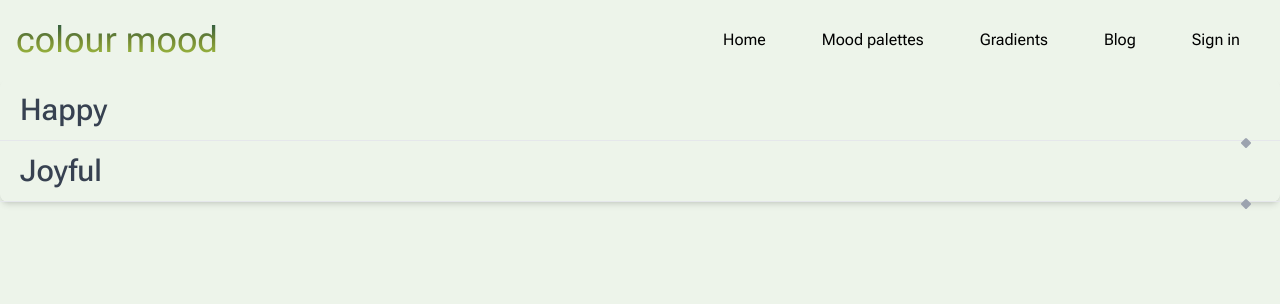
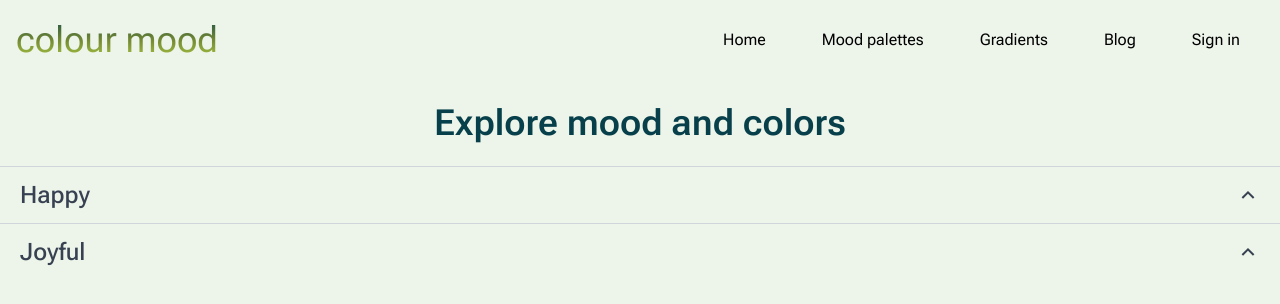
Before and after one commit to motuncoded/colourmood, a Next.js app: page /colormood in a window 1280 px wide. Shown: the top 304 px of the page. Built offline with nearby package versions, Linux system fonts and the light colour scheme.

Commit message:
fix:created the color accordion

```diff
--- a/src/components/ColorAccordion.tsx
+++ b/src/components/ColorAccordion.tsx
@@ -1,10 +1,16 @@
 import React,{useState} from 'react'
-import items from  "./json/coloremotion.json"
+import items from "./json/coloremotion.json"
+import { RiArrowDownSLine, RiArrowUpSLine } from "react-icons/ri";
+
 
 interface AccordionItem {
    id: number;
    title: string;
    content: string;
+}
+type Color = {
+  name: string,
+  hexCode:string
  }
 
 export default function ColorAccordion() {
@@ -14,59 +20,52 @@ export default function ColorAccordion() {
        setActiveIndex(index === activeIndex ? null : index);
      }
   return (
-    <div className=" rounded-lg shadow-md w-full">
+    <section className="rounded-lg  w-full divide-y divide-gray-300">
+      <h1
+        style={{
+          fontSize: "clamp(1.5rem, 5vw, 2.25rem)",
+        }}
+        className="text-center py-4  font-semibold text-[var(--primary-color)]"
+      >
+        Explore mood and colors
+      </h1>
       {items.map((item, index) => (
-        <div key={index} className="border-b border-gray-200 ">
+        <div key={index} className="divide-y divide-gray-300">
           <div
             className={`
-              px-5 py-3 text-left text-gray-700 font-medium text-sm leading-5
-              ${activeIndex === index ? "bg-gray-100" : ""}
+              px-5 py-3 flex justify-between text-gray-700 font-medium text-sm leading-5
+              ${activeIndex === index ? "divide-y divide-gray-300" : ""}
             `}
             onClick={() => handleItemClick(index)}
           >
-            <h1 className='text-3xl'>{item.title}</h1>
-            <button className="float-right">
+            <h2 className="text-2xl font">{item.title}</h2>
+            <button className="">
               {activeIndex === index ? (
-                <svg
-                  className="h-5 w-5 text-gray-400"
-                  viewBox="0 0 20 20"
-                  fill="currentColor"
-                >
-                  <path
-                    fillRule="evenodd"
-                    d="M14.707 10.293a1 1 0 010 1.414l-4 4a1 1 0 01-1.414 0l-4-4a1 1 0 011.414-1.414L10 14.586l3.293-3.293a1 1 0 011.414 0z"
-                    clipRule="evenodd"
-                  />
-                </svg>
+                <RiArrowDownSLine size="24" />
               ) : (
-                <svg
-                  className="h-5 w-5 text-gray-400"
-                  viewBox="0 0 20 20"
-                  fill="currentColor"
-                >
-                  <path
-                    fillRule="evenodd"
-                    d="M5.293 10.293a1 1 0 011.414 0l4 4a1 1 0 010 1.414l-4 4a1 1 0 01-1.414 0l-4-4a1 1 0 010-1.414l4-4a1 1 0 011.414 0z"
-                    clipRule="evenodd"
-                  />
-                </svg>
+                <RiArrowUpSLine size="24" />
               )}
             </button>
           </div>
 
           {activeIndex === index && (
-            <ul className="px-5 py-3 text-gray-700 text-sm leading-5 rounded-b-lg">
-              <li
-                style={{
-                  width: "50px",
-                  height: "50px",
-
-                }}
-                className=''>{ }</li>
+            <ul className="px-5 text-gray-700 text-sm leading-5 rounded-b-lg grid grid-cols-5 gap-4 max-sm:grid-cols-2 ">
+              {item.colours.map((color: Color, colorIndex: number) => (
+                <li
+                  key={colorIndex}
+                  className="my-2 flex items-center flex-col"
+                >
+                  <div
+                    className="w-40 h-40 rounded-lg mr-4"
+                    style={{ backgroundColor: color.hexCode }}
+                  ></div>
+                  <h2 className="text-2xl">{color.name}</h2>
+                </li>
+              ))}
             </ul>
           )}
         </div>
       ))}
-    </div>
+    </section>
   );
 }
--- a/src/components/ColorList.tsx
+++ b/src/components/ColorList.tsx
@@ -77,8 +77,8 @@ const ColorList = () => {
   );
 
   return (
-    <div className="my-16 max-sm:my-8">
-      <ul className="grid grid-cols-6 gap-4  max-sm:grid-cols-2 max-sm:gap-2 mx-4 max-md:grid-cols-3 max-lg:grid-cols-3 max-xl:grid-cols-4">
+    <div className="py-12  max-md:py-5">
+      <ul className="grid grid-cols-6 gap-4  max-sm:grid-cols-2 max-sm:gap-4 mx-4 max-md:grid-cols-3 max-lg:grid-cols-3 max-xl:grid-cols-4">
         {colorsList.map((color: ColorInfo, index) => (
           <li
             key={index}
@@ -174,7 +174,7 @@ const ColorList = () => {
         ))}
       </ul>
 
-      <div className="flex justify-center items-center  py-4">
+      <div className="flex justify-center items-center  my-4">
         <button
           type="submit"
           onClick={generateColors}
--- a/src/components/ColorTools.tsx
+++ b/src/components/ColorTools.tsx
@@ -14,9 +14,9 @@ const sections = [
   },
 ];
 
-export default function Home() {
+export default function ColorTools () {
   return (
-    <div className=" py-12 ">
+    <div className="py-5 ">
       <div className="">
         {sections.map((section) => (
           <div key={section.title} className="p-4">
--- a/src/components/Navbar.tsx
+++ b/src/components/Navbar.tsx
@@ -81,7 +81,7 @@ export default function Navbar() {
     setMenu(false);
   };
   return (
-    <div className="fixed top-0 left-0 w-full h-[80px] p-4 flex justify-between items-center bg-[var(--light-color)] z-50">
+    <div className="sticky top-0 left-0 w-full h-[80px] p-4 flex justify-between items-center bg-[var(--light-color)] z-50">
       <Logo />
       {/* Static menu for large screens */}
       <div className="hidden lg:flex justify-center items-center">
--- a/src/components/json/coloremotion.json
+++ b/src/components/json/coloremotion.json
@@ -2,11 +2,32 @@
   {
     "title": "Happy",
     "colours": [
-      "#E74C3C"
+      { "name": "Yellow", "hexCode": "#FFFF00" },
+      { "name": "Orange", "hexCode": "#FFA500" },
+      { "name": "Light Green", "hexCode": "#90EE90" },
+      { "name": "Pink", "hexCode": "#FFC0CB" },
+      { "name": "Sky Blue", "hexCode": "#87CEEB" },
+      { "name": "Gold", "hexCode": "#FFD700" },
+      { "name": "Coral", "hexCode": "#FF7F50" },
+      { "name": "Lavender", "hexCode": "#E6E6FA" },
+      { "name": "Peach", "hexCode": "#FFDAB9" },
+      { "name": "Mint", "hexCode": "#98FF98" }
     ]
   },
   {
     "title": "Joyful",
-    "colours": []
+     "colours": [{
+      "name": "Red",
+      "hexCode": "#E74C3C"
+
+
+    },{
+      "name": "white",
+      "hexCode": "#E74C3C"
+
+
+    }
+  ]
+
   }
 ]
--- a/src/pages/color.tsx
+++ b/src/pages/color.tsx
@@ -47,11 +47,11 @@ export default function Color() {
   };
 
   return (
-    <section>
-      <div className="flex justify-center items-center my-4">
+    <section className="pt-10 max-sm:py-0">
+      <div className="flex justify-center items-center ">
         <div className="bg-transparent w-2/5 border p-2 rounded flex justify-start items-center shadow-md max-sm:w-4/5 max-md:w-4/5 max-xl:w-4/5">
           <BsSearch aria-hidden="true" />
-          <label htmlFor="search"></label>
+          <label htmlFor="search" className="sr-only"></label>
           <input
             type="text"
             value={searchTerm}
@@ -67,7 +67,7 @@ export default function Color() {
       </div>
       {searchTerm === "" && <ColorList />}
       {searchTerm !== "" && result.length > 0 && (
-        <div className="my-16 max-sm:my-8">
+        <div className="pt-20 max-sm:py-10 max-md:py-5">
           <ul className="grid grid-cols-6 gap-4  max-sm:grid-cols-2 max-sm:gap-2 mx-4 max-md:grid-cols-3 max-lg:grid-cols-3 max-xl:grid-cols-4">
             {result.map((color, index) => (
               <li
--- a/src/pages/colormood.tsx
+++ b/src/pages/colormood.tsx
@@ -8,9 +8,9 @@ const Colormood: React.FC = () => {
 
 
   return (
-    <div className='mt-[5rem]'>
+    <>
       <ColorAccordion />
-    </div>
+    </>
   );
 };
 
--- a/src/pages/colorpalette.tsx
+++ b/src/pages/colorpalette.tsx
@@ -66,15 +66,15 @@ const ColorPalette = () => {
   }, []);
 
   return (
-    <div className={`${roboto_flex} pt-14`}>
-      <h2
+    <div className={`${roboto_flex}`}>
+      <h1
         style={{
-          fontSize: "clamp(1.25rem, 5vw, 2.25rem)",
+          fontSize: "clamp(1.5rem, 5vw, 2.25rem)",
         }}
         className=" text-center py-4  font-semibold text-[var(--primary-color)]"
       >
         Trending color palettes
-      </h2>
+      </h1>
 
       <div className="grid grid-cols-3 gap-3 p-4 max-sm:grid-cols-1 place-items-center max-md:grid-cols-1 max-lg:grid-cols-2 max-xl:grid-cols-2">
         {palettes.map((palette, paletteIndex) => (
--- a/src/pages/moodpalette.tsx
+++ b/src/pages/moodpalette.tsx
@@ -47,9 +47,9 @@ const MoodPalette = () => {
   };
 
   return (
-    <div className="pt-[5rem] py-[2rem] min-h-[100vh]">
+    <div className=" min-h-[100vh]">
       <h2
-        style={{ fontSize: "clamp(1.25rem, 5vw, 2.25rem)" }}
+        style={{ fontSize: "clamp(1.5rem, 5vw, 2.25rem)" }}
         className="text-center py-2 font-semibold text-[var(--primary-color)]"
       >
         Trending Mood Palettes
@@ -71,7 +71,7 @@ const MoodPalette = () => {
                         backgroundColor: color,
                         display: "inline-block",
                       }}
-                      className={`relative w-[75px] max-sm:text-[.75rem] max-md:text-[.85rem]  max-xl:text-[.85rem] max-sm:w-[60px] max-xl:w-[60px] h-[150px] ${
+                      className={`relative w-[75px] max-sm:text-[.75rem] max-md:text-[.85rem]  max-xl:text-[.85rem] max-sm:w-[55px] max-xl:w-[60px] h-[150px] ${
                         colorIndex === 0 ? "rounded-l-xl" : ""
                       } ${colorIndex === 5 ? "rounded-r-lg" : ""}`}
                     >
```
Also changed, not shown: src/components/Hero.tsx (+7 -7 lines).
